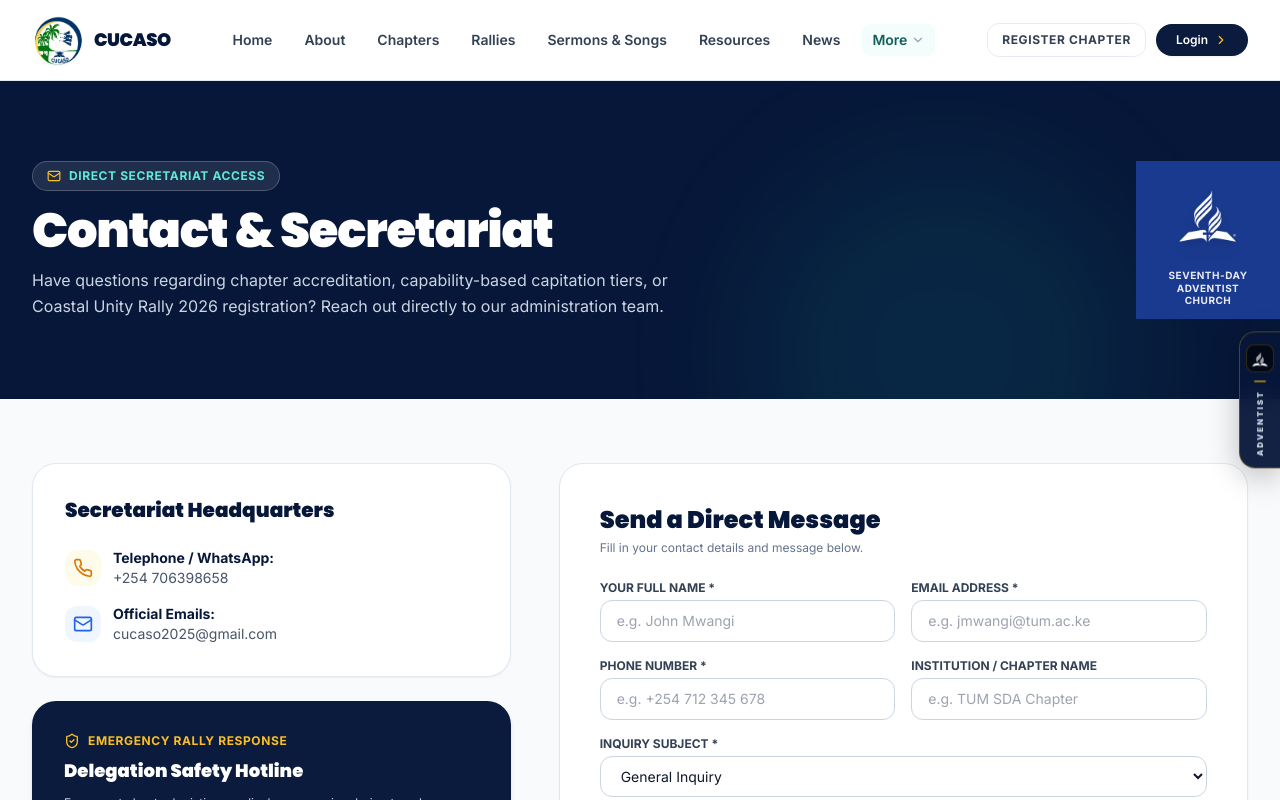
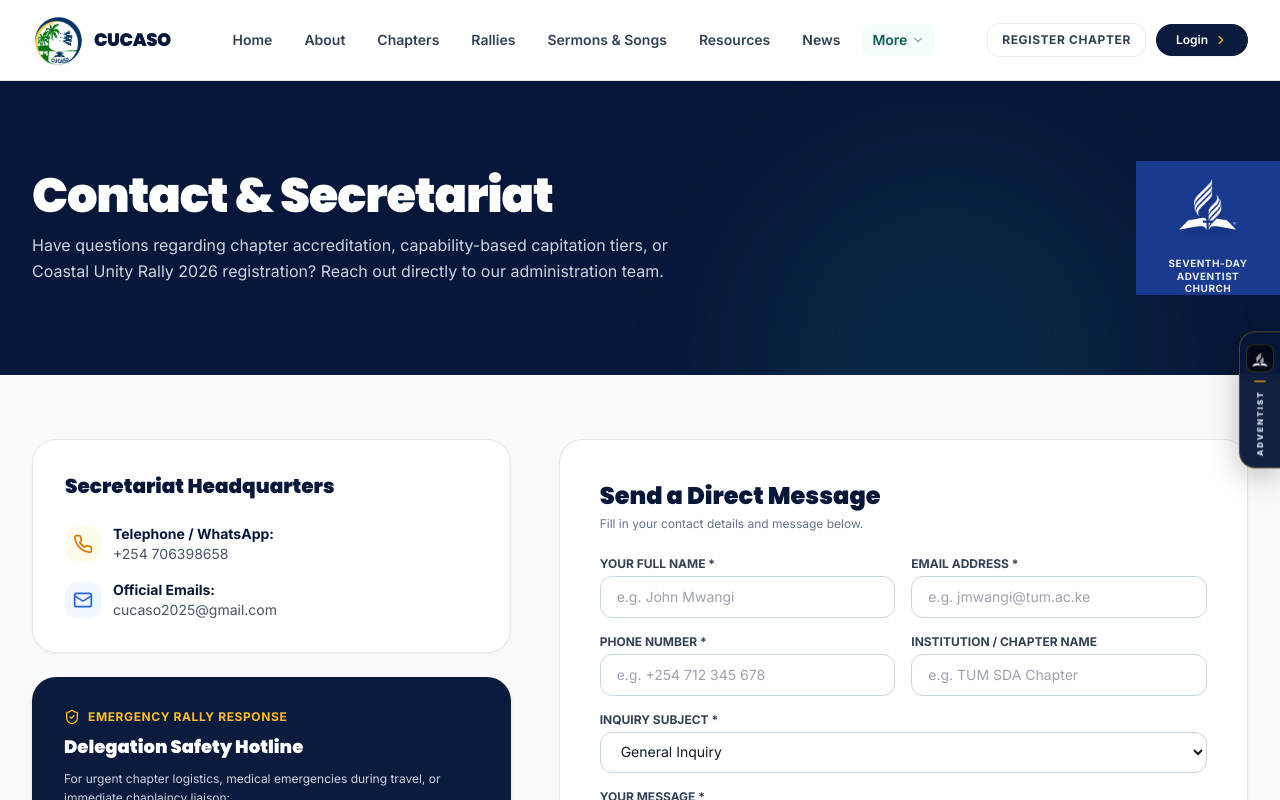
Before and after one commit to bbit046j2024-bot/cucaso, a Next.js app: page /contact in a window 1280 px wide. Shown: the top 800 px of the page. Built offline with nearby package versions, Linux system fonts and the light colour scheme.

Commit message:
few changes

```diff
--- a/src/app/contact/page.tsx
+++ b/src/app/contact/page.tsx
@@ -60,10 +60,6 @@
           <div className="relative flex-1 flex items-center">
             <div className="absolute top-0 right-0 w-96 h-96 bg-teal-500/10 rounded-full blur-3xl pointer-events-none" />
             <div className="max-w-7xl mx-auto px-4 sm:px-6 lg:px-8 relative z-10 w-full">
-              <div className="inline-flex items-center gap-2 px-3.5 py-1.5 rounded-full bg-white/10 border border-white/20 text-teal-300 text-xs font-bold uppercase tracking-wider mb-4">
-                <Mail className="w-3.5 h-3.5 text-amber-400" />
-                <span>Direct Secretariat Access</span>
-              </div>
               <h1 className="font-heading font-black text-3xl sm:text-5xl text-white tracking-tight leading-tight mb-3">
                 Contact & Secretariat
               </h1>
--- a/src/app/rallies/page.tsx
+++ b/src/app/rallies/page.tsx
@@ -146,7 +146,7 @@
                         )}
                         <p className="text-sm sm:text-base text-slate-300 mt-2 flex items-center gap-2">
                           <MapPin className="w-4 h-4 text-amber-400 flex-shrink-0" />
-                        <span>{currentRally.venueName || currentRally.venueLocation || "Mombasa Sports Complex, Mombasa Island, Kenya"}</span>
+                          <span>{currentRally.venueName || currentRally.venueLocation || ""}</span>
                         </p>
                       </div>
 
```
Lines whose indentation alone changed are shown as unchanged.
